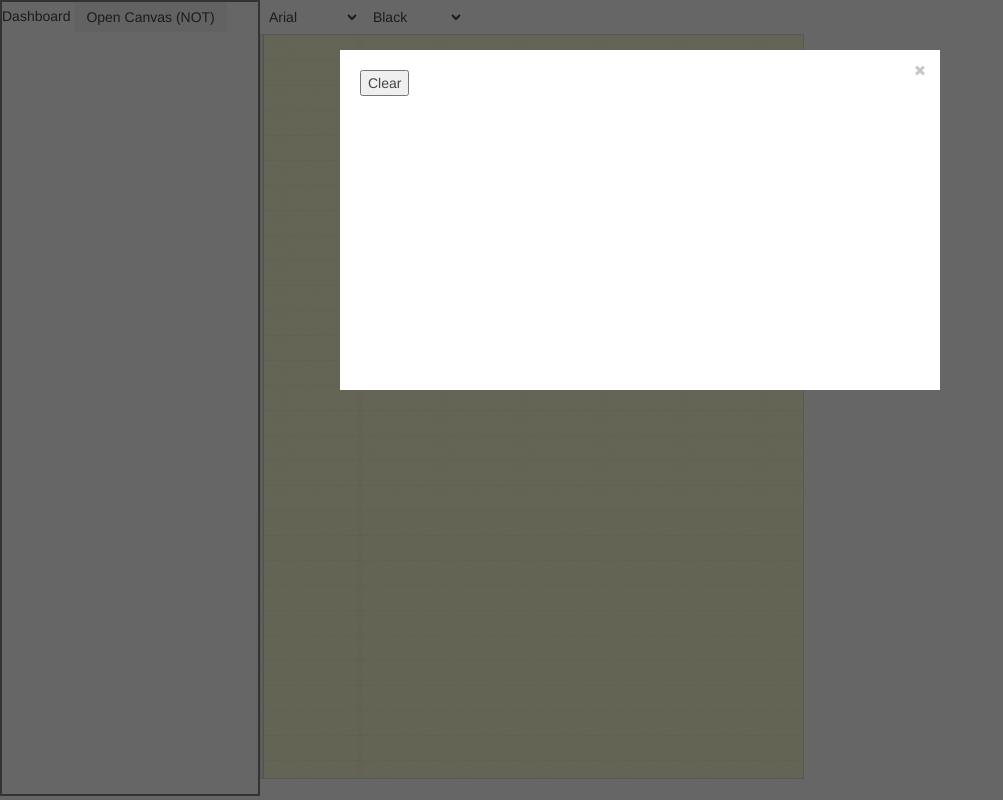
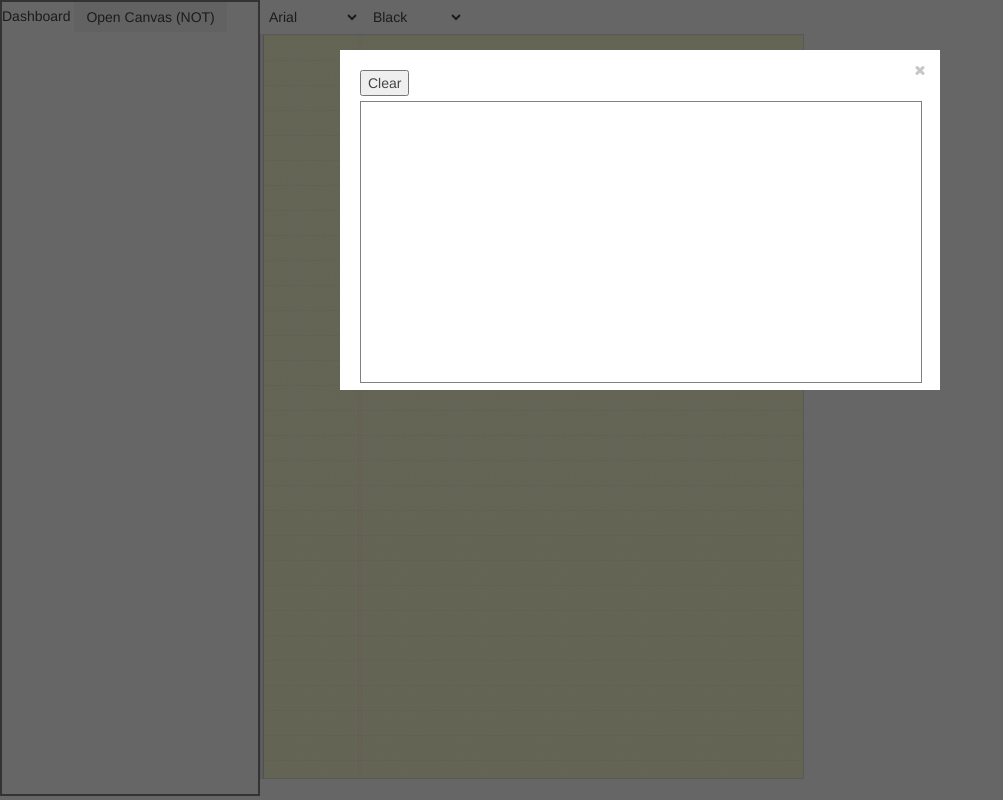
Before and after one commit to arjunbha/JournalingApp, a plain HTML site: page index.html in a window 1280 px wide. Both pictures are taken after a click on the button "Open Canvas (NOT)". Shown: the whole page, without its empty margins (0-1003 px from the left). Drawn offline with Linux system fonts and the light colour scheme.

Commit message:
fixed modal doodle

```diff
--- a/css/main.css
+++ b/css/main.css
@@ -44,10 +44,12 @@ textarea {
 	height:300px;
 }
 #doodle {
-	height: 99%;
+	height: 280px;
 }
 
 canvas {
+	border: 1px solid grey;
+	margin-top:5px;
 
 }
 select {
--- a/index.html
+++ b/index.html
@@ -78,8 +78,8 @@
 
 			var el = document.getElementById('c');
 			var ctx = el.getContext('2d');
-			ctx.canvas.width = document.getElementById('doodle').offsetWidth;
-			ctx.canvas.height = document.getElementById('doodle').offsetHeight;
+			ctx.canvas.width = $(".uk-modal-dialog").width();
+			ctx.canvas.height = $("#doodle").height();
 
 			ctx.lineJoin = ctx.lineCap = 'round';
 			/*ctx.shadowBlur = 10;
```
